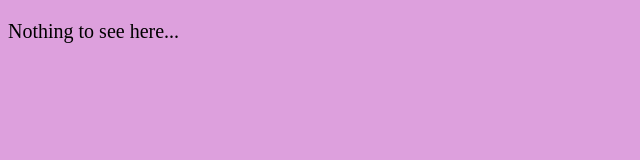
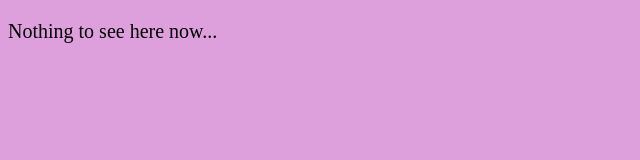
Before and after one commit to Mahlogonolo123/Exceptional-Events-and-Adventure-Hub, a plain HTML site: page index.html in a window 1280 px wide. Shown: the full height of the page, 0-640 px from the left. Drawn offline with Linux system fonts and the light colour scheme.

Commit message:
update index.html

```diff
--- a/index.html
+++ b/index.html
@@ -9,7 +9,7 @@
 </head>
 
 <body>
-  <p>Nothing to see here...</p>
+  <p>Nothing to see here now...</p>
   <!-- Project -->
   <script src="main.js"></script>
 </body>
```
